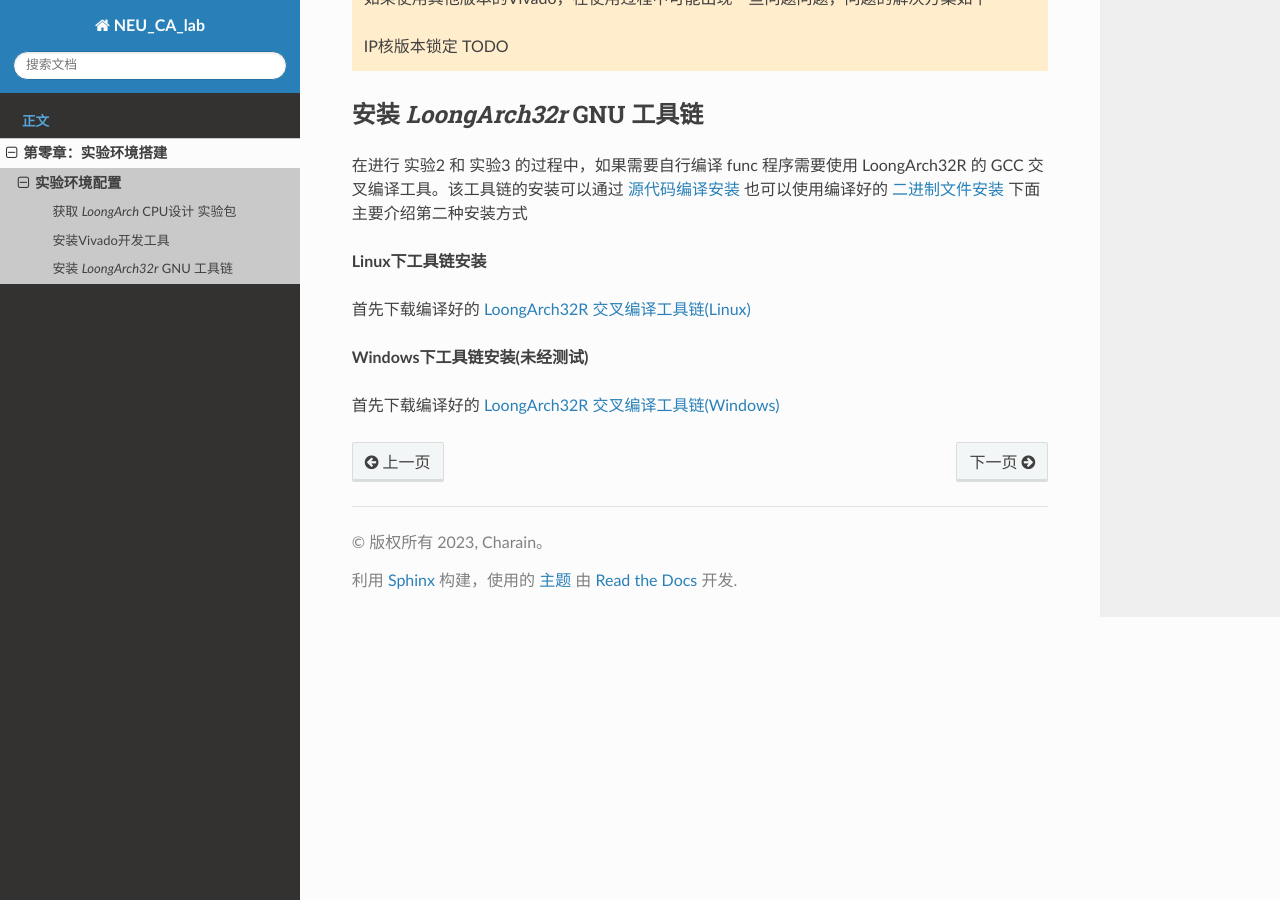
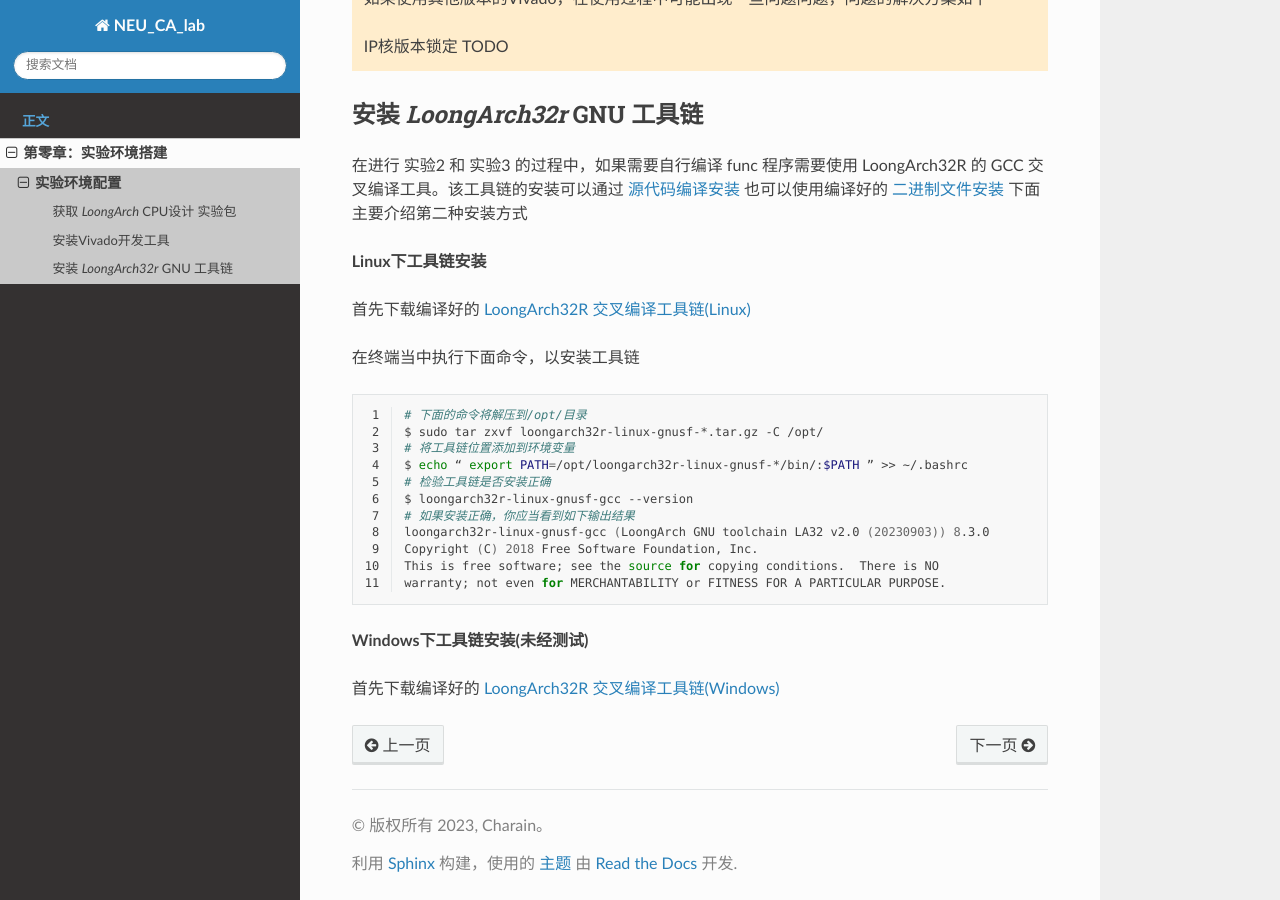
Before and after one commit to chai-yuan/NEUCAlab, a Sphinx documentation site: the page built from source/chapter0/1setup-dev-env.rst, in a window 1280 px wide and 900 px high, scrolled down 1267 px. Built offline with Sphinx 7.4.7 and the Read the Docs theme 2.0.0, drawn with Linux system fonts in a browser that asks for light colours.

Commit message:
更新linux工具链安装

```diff
--- a/source/chapter0/1setup-dev-env.rst
+++ b/source/chapter0/1setup-dev-env.rst
@@ -61,6 +61,22 @@
 
 首先下载编译好的 `LoongArch32R 交叉编译工具链(Linux) <https://gitee.com/loongson-edu/la32r-toolchains/releases/download/v0.0.3/loongson-gnu-toolchain-8.3-x86_64-loongarch32r-linux-gnusf-v2.0.tar.xz>`_
 
+在终端当中执行下面命令，以安装工具链
+
+.. code-block:: bash
+   :linenos:
+
+   # 下面的命令将解压到/opt/目录
+   $ sudo tar zxvf loongarch32r-linux-gnusf-*.tar.gz -C /opt/
+   # 将工具链位置添加到环境变量
+   $ echo “ export PATH=/opt/loongarch32r-linux-gnusf-*/bin/:$PATH ” >> ~/.bashrc
+   # 检验工具链是否安装正确
+   $ loongarch32r-linux-gnusf-gcc --version
+   # 如果安装正确，你应当看到如下输出结果
+   loongarch32r-linux-gnusf-gcc (LoongArch GNU toolchain LA32 v2.0 (20230903)) 8.3.0
+   Copyright (C) 2018 Free Software Foundation, Inc.
+   This is free software; see the source for copying conditions.  There is NO
+   warranty; not even for MERCHANTABILITY or FITNESS FOR A PARTICULAR PURPOSE.
 
 **Windows下工具链安装(未经测试)**
 
```
